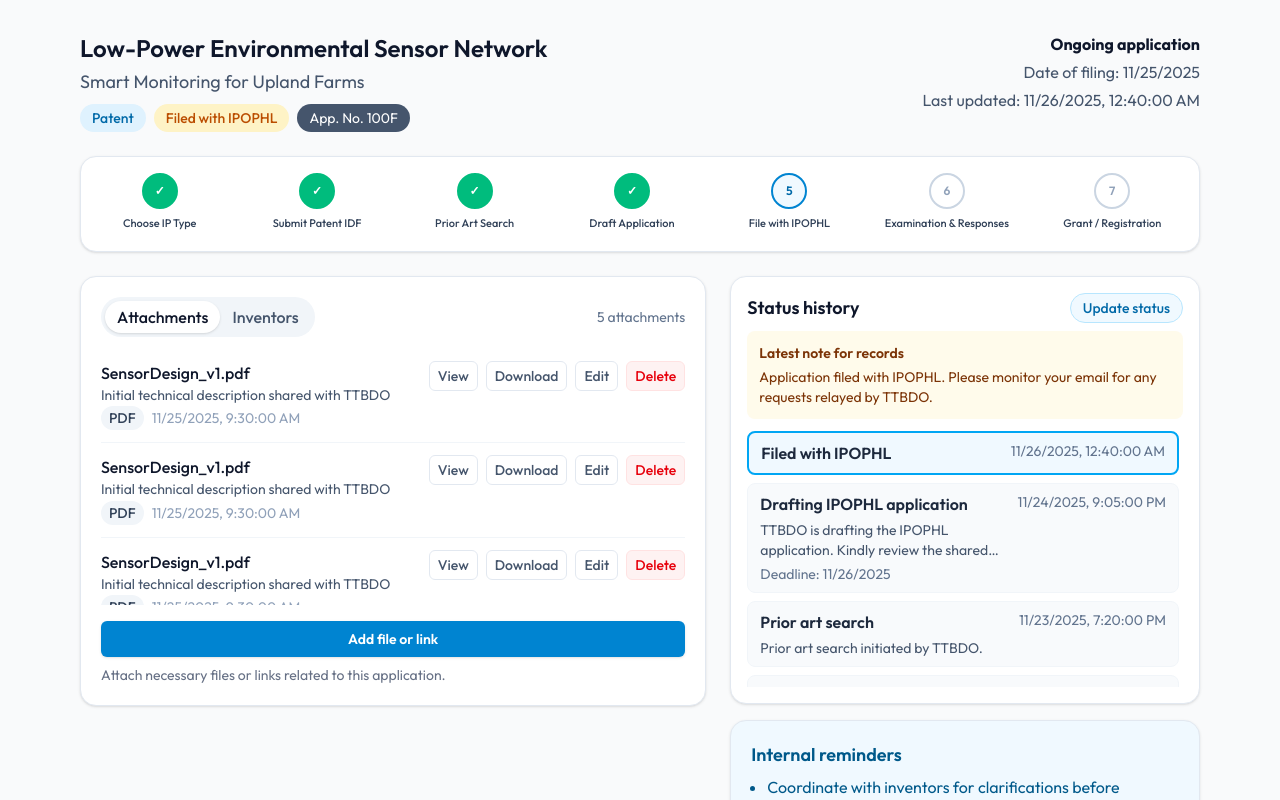
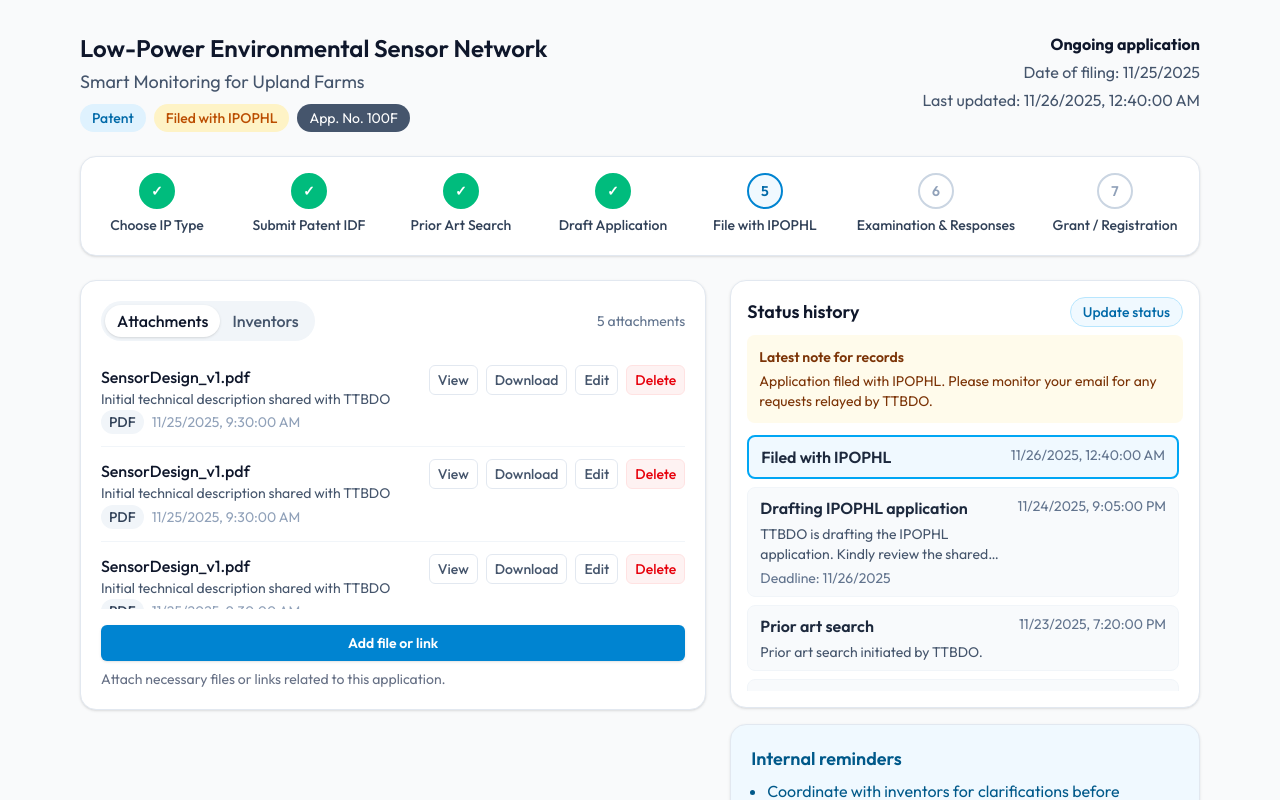
Before and after one commit to jrolana/iris, a Next.js app in the folder code/: page /admin-view-app in a window 1280 px wide. Shown: the top 800 px of the page. Built offline with nearby package versions, Linux system fonts and the light colour scheme.

Commit message:
fix: stepper font

```diff
--- a/code/src/components/application/Stepper.tsx
+++ b/code/src/components/application/Stepper.tsx
@@ -29,29 +29,21 @@ export default function ApplicationStepper(props: ApplicationStepperProps) {
           return (
             <li
               key={step.id}
-              className={clsx(
-                'flex items-center',
-                'flex-none sm:flex-1' // steps get equal width on desktop, scroll on mobile
-              )}
+              className='flex items-centerflex-none sm:flex-1 items-start' // steps get equal width on desktop, scroll on mobile
             >
               {/* each step item */}
               <div className="flex w-full flex-col items-center text-center">
                 <div
                   className={clsx(
-                    'flex h-8 w-8 items-center justify-center rounded-full border-2 text-[11px] font-semibold transition-colors sm:h-9 sm:w-9 sm:text-xs',
-                    isCompleted &&
-                      'border-emerald-500 bg-emerald-500 text-white',
-                    isActive &&
-                      !isCompleted &&
-                      'border-sky-600 bg-sky-50 text-sky-700',
-                    !isCompleted &&
-                      !isActive &&
-                      'border-slate-300 bg-white text-slate-400'
+                    'flex h-8 w-8 items-center justify-center rounded-full border-2 text-sm font-semibold transition-colors sm:h-9 sm:w-9',
+                    isCompleted && 'border-emerald-500 bg-emerald-500 text-white',
+                    isActive && !isCompleted && 'border-sky-600 bg-sky-50 text-sky-700',
+                    !isCompleted && !isActive && 'border-slate-300 bg-white text-slate-400'
                   )}
                 >
                   {isCompleted ? '✓' : index + 1}
                 </div>
-                <span className="mt-2 line-clamp-2 text-[10px] font-medium leading-tight text-slate-700 sm:text-[11px]">
+                <span className="mt-2 line-clamp-2 font-medium leading-tight text-slate-700 text-sm truncate">
                   {step.label}
                 </span>
               </div>
```
